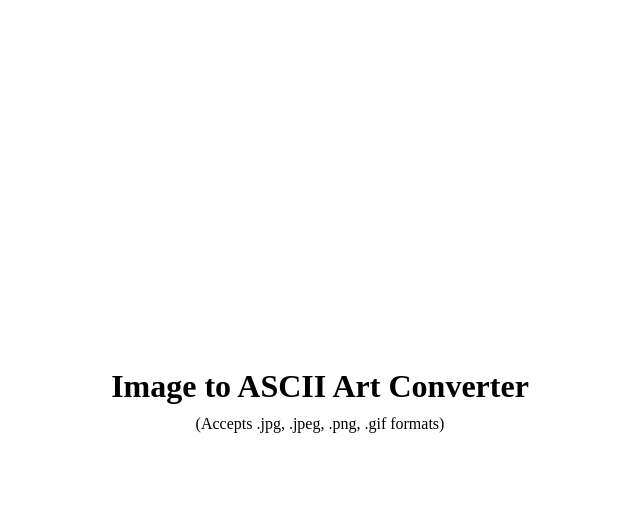
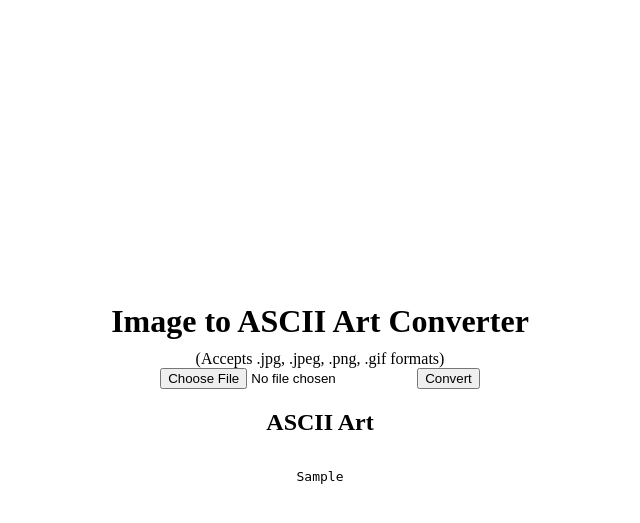
Before and after one commit to zero-to-mastery/ascii-art, a Flask app: template ascii_art_web_app/templates/index.html in a window 1280 px wide. Shown: the top 523 px of the page, without its empty margins (320-960 px from the left). Run offline with Flask 3, Linux system fonts and the light colour scheme; the template is opened without the code that fills it: most values are stand-ins (such as "Sample title", 1, 10 or a date in 2020).

Commit message:
Update index.html

```diff
--- a/ascii_art_web_app/templates/index.html
+++ b/ascii_art_web_app/templates/index.html
@@ -27,4 +27,13 @@
 <body>
     <h1>Image to ASCII Art Converter</h1>
     <div class="description">(Accepts .jpg, .jpeg, .png, .gif formats)</div>
-    <form method="
+    <form method="POST" enctype="multipart/form-data">
+        <input type="file" name="image" accept=".jpg, .jpeg, .png, .gif">
+        <input type="submit" value="Convert">
+    </form>
+    {% if ascii_art %}
+    <h2>ASCII Art</h2>
+    <pre>{{ ascii_art }}</pre>
+    {% endif %}
+</body>
+</html>
```
